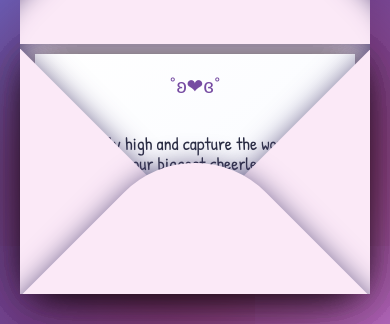
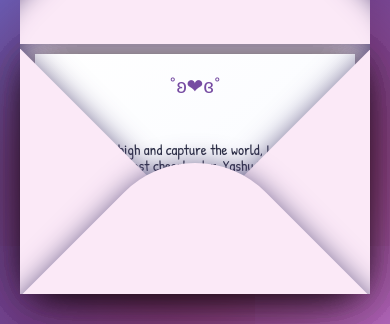
Before and after one commit to darsh-webdev/celebration-website, a React (Vite) app: page / in a window 390 px wide. Both pictures are taken after a click on the element 195 px from the left and 468 px from the top of the page. Shown: the part 263-587 px from the top of the page. Built offline with nearby package versions, Linux system fonts and the light colour scheme.

Commit message:
UI: Updated letter content styling
Introduced a new .letter-content CSS class to adjust padding for letter content and applied it to the letter content paragraph in Nailcredibles.jsx. Also refined font size and padding for better mobile responsiveness.

```diff
--- a/src/App.css
+++ b/src/App.css
@@ -279,6 +279,10 @@ body {
   flex-direction: column;
 }
 
+.letter-content {
+  padding-top: 0.2rem;
+}
+
 .letter cite {
   font-size: 2rem;
   color: var(--letter-text);
@@ -435,8 +439,12 @@ body {
   }
 
   .letter {
-    font-size: 0.9rem;
+    font-size: 0.75rem;
     line-height: 1.1;
+  }
+
+  .letter-content {
+    padding-top: 0.1rem !important;
   }
 
   .letter cite {
--- a/src/Nailcredibles.jsx
+++ b/src/Nailcredibles.jsx
@@ -176,7 +176,7 @@ const NailcrediblesEnvelope = () => {
                 >
                   Close {letter.author}'s letter
                 </button>
-                <p>{letter.content}</p>
+                <p className="letter-content">{letter.content}</p>
 
                 {letter.id === 20 ? (
                   <>
```
